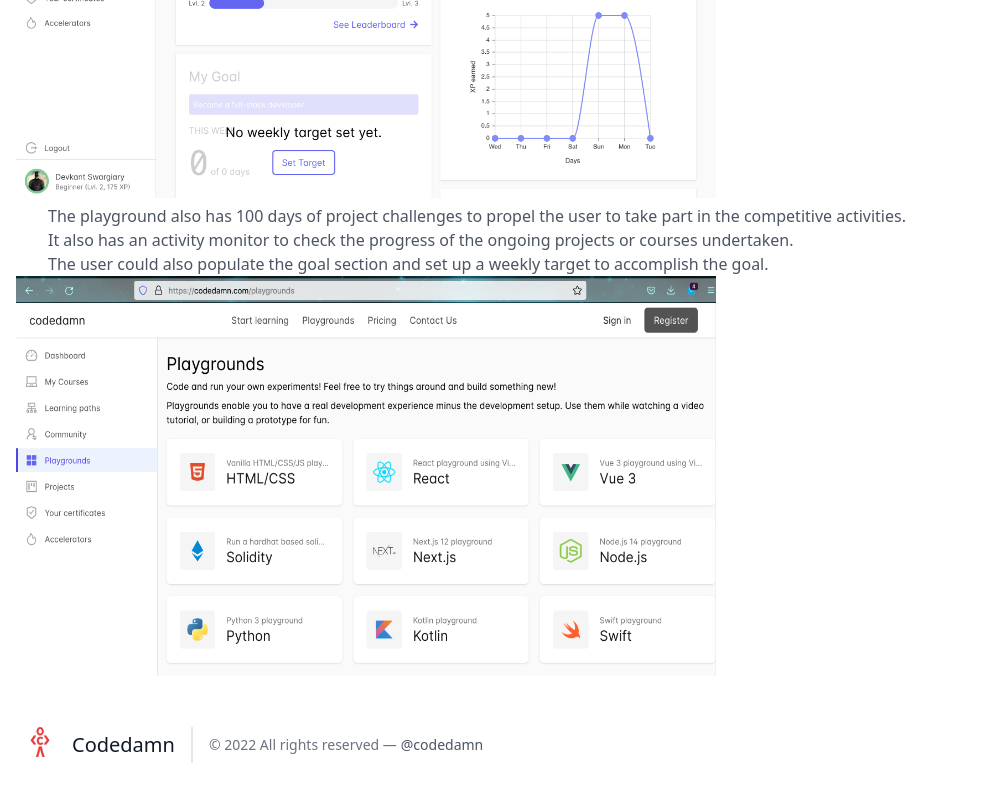
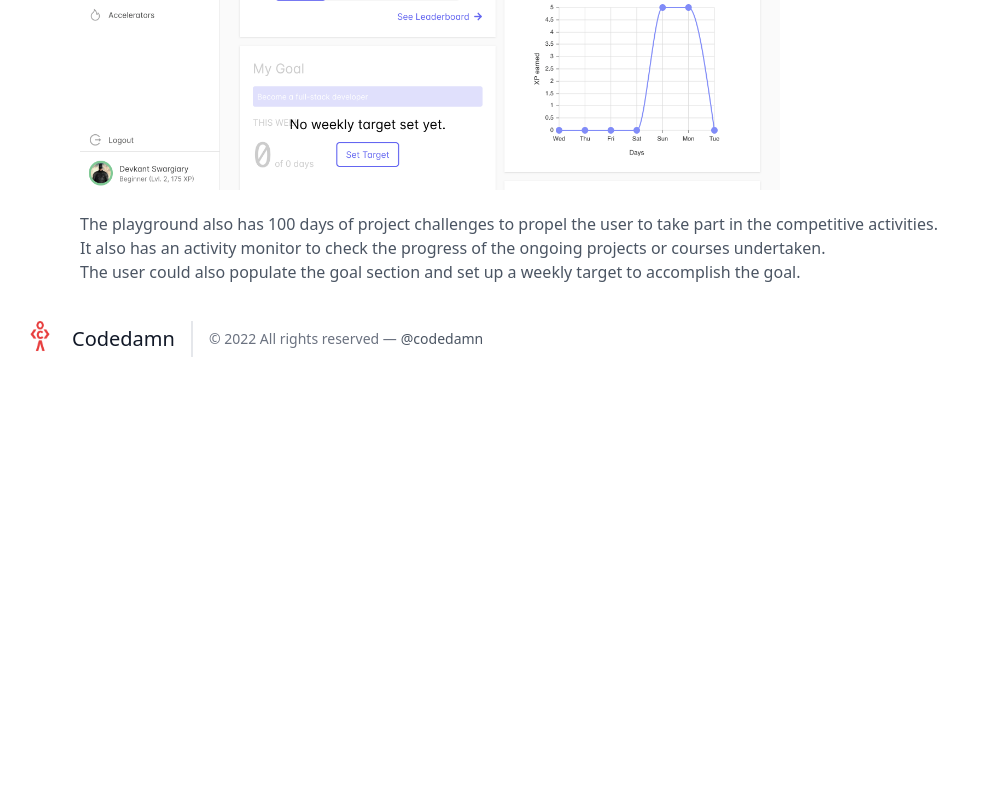
Before and after one commit to Devkant21/codedamn-playground, a Next.js app: page /Blog in a window 1280 px wide. Shown: the part 1312-2112 px from the top of the page, without its empty margins (0-984 px from the left). After the commit the page ends 1706 px from the top, so only its background shows below. Built offline with nearby package versions, Linux system fonts and the light colour scheme.

Commit message:
Refine 1

```diff
--- a/pages/Blog.js
+++ b/pages/Blog.js
@@ -97,8 +97,9 @@
       </div>
     </div>
   </div>
-          <div className='col-span-2 space-x-8 px-4 py-2'>
+          <div className='px-20'>
             <Image width={700} height={400} src='/pp.png' alt="" />
+            <div className='mt-4'>
               <p>
                 The playground also has 100 days of project challenges to propel the user to take part in the competitive activities. <br></br>
                 It also has an activity monitor to check the progress of the ongoing projects or courses undertaken. <br>
@@ -106,12 +107,10 @@
                 The user could also populate the goal section and set up a weekly target to accomplish the goal.
               </p>
 
-            <Image width={700} height={400} src='/playground.png' alt="" />
-
-
+              {/* <Image width={700} height={400} src='/playground.png' alt="" /> */}
+            </div>
           </div>
     </section>
-
   )
 }
 
```
Lines whose indentation alone changed are shown as unchanged.
